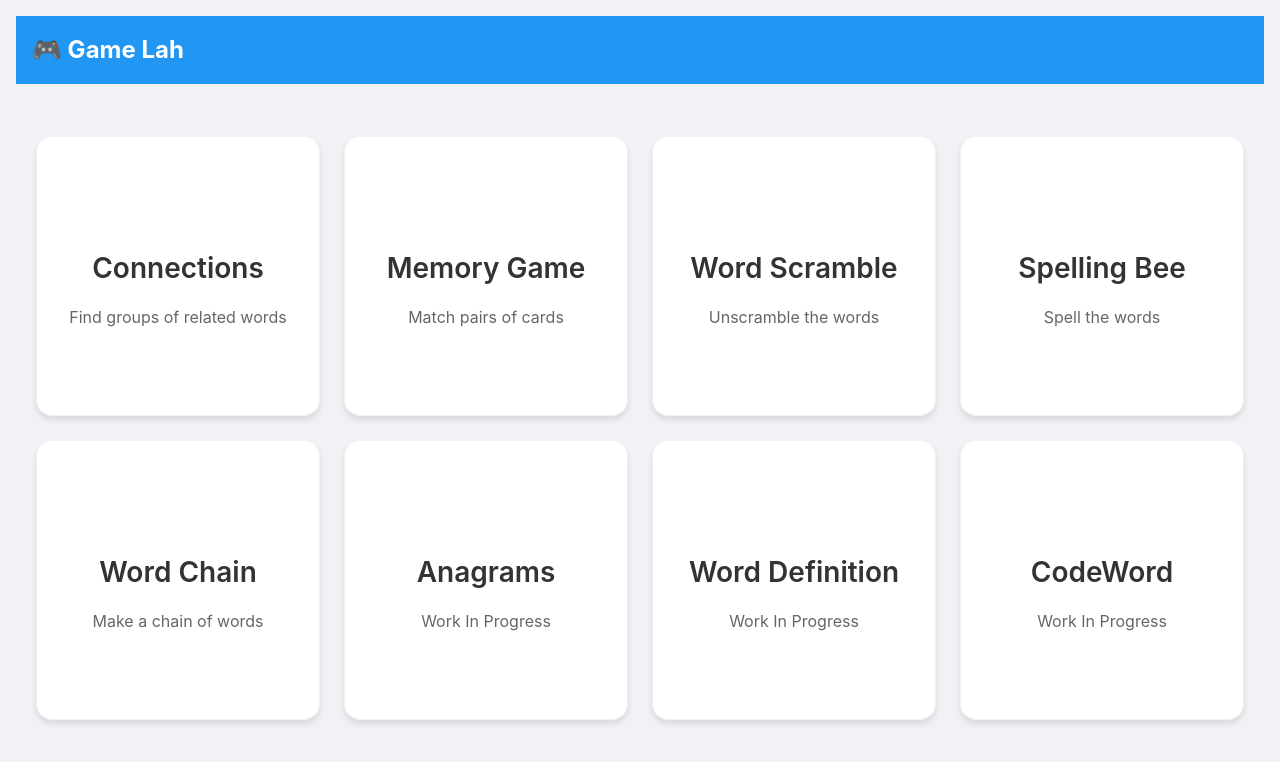
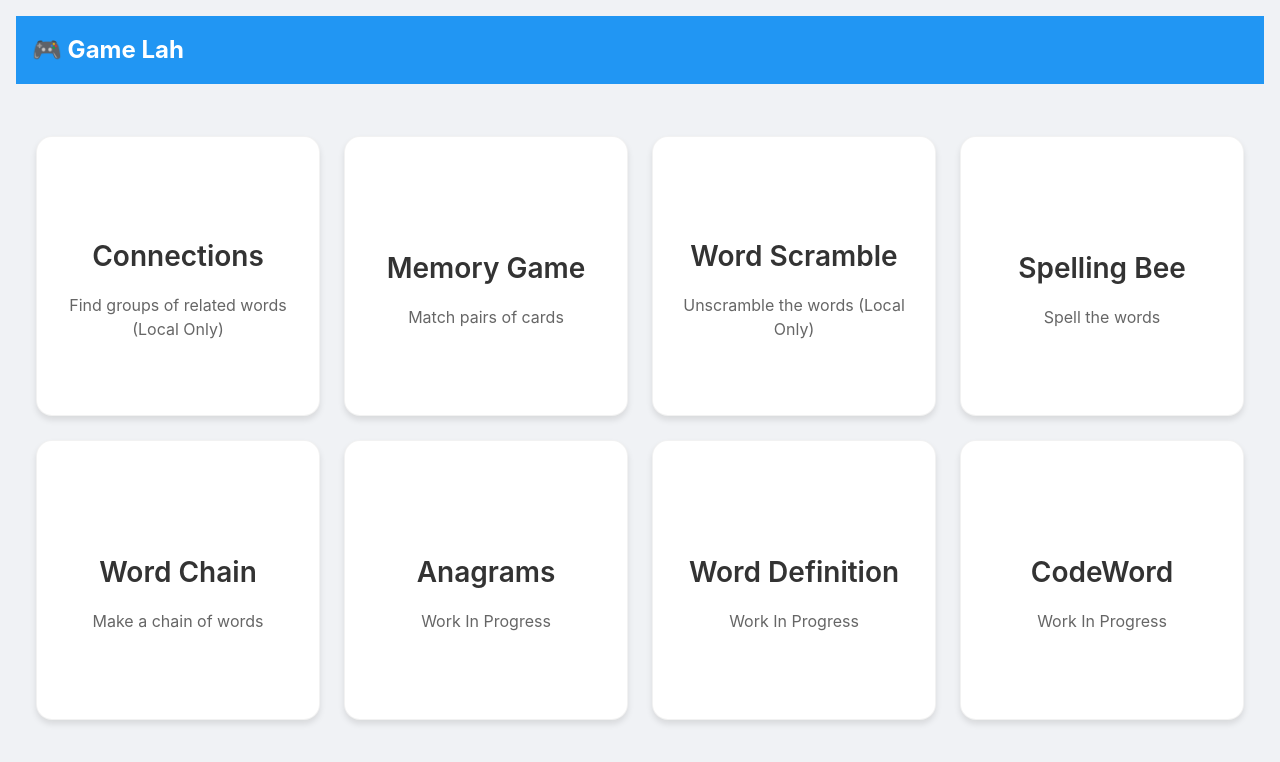
Before and after one commit to Le-Jared/game-hub, a React (Vite) app: page / in a window 1280 px wide. Shown: the top 762 px of the page. Built offline with nearby package versions, Linux system fonts and the light colour scheme.

Commit message:
Add description to say its for local only

```diff
--- a/src/constants/games.js
+++ b/src/constants/games.js
@@ -2,7 +2,7 @@ export const games = [
     {
       id: 'connections',
       title: 'Connections',
-      description: 'Find groups of related words',
+      description: 'Find groups of related words (Local Only)',
     },
     {
       id: 'memory',
@@ -12,7 +12,7 @@ export const games = [
     {
       id: 'wordscramble',
       title: 'Word Scramble',
-      description: 'Unscramble the words',
+      description: 'Unscramble the words (Local Only)',
     },
     {
       id: 'spellingbee',
```
